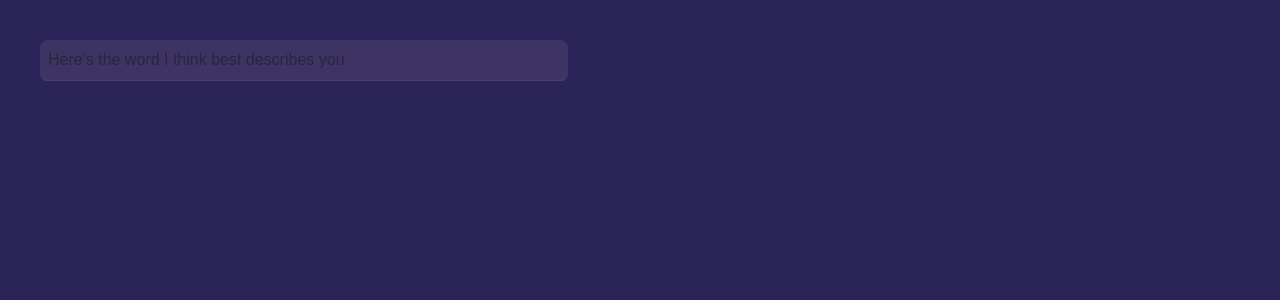
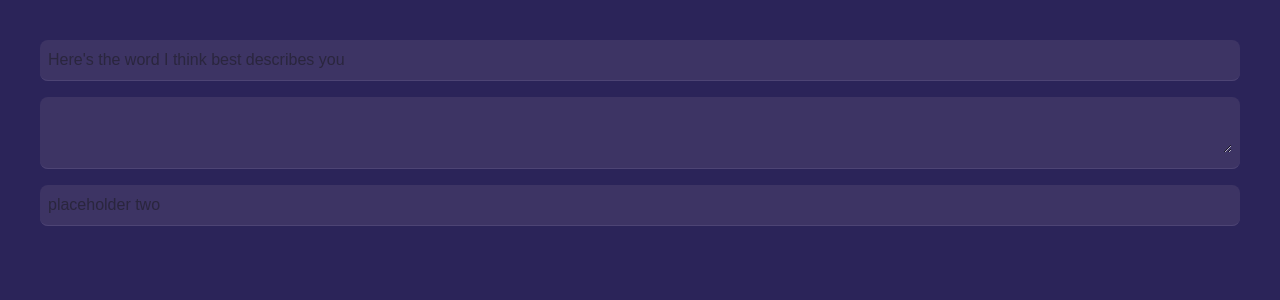
Before and after one commit to SleepyWoodpecker/Birthdays, a Next.js app: page / in a window 1280 px wide. Shown: the top 300 px of the page. Built offline with nearby package versions, Linux system fonts and the light colour scheme.

Commit message:
feat: added textarea field
might be a better idea to split it into a different component though

```diff
--- a/src/app/components/BirthdayWishForm/BirthdayWishForm.tsx
+++ b/src/app/components/BirthdayWishForm/BirthdayWishForm.tsx
@@ -5,6 +5,8 @@ import FormInputField from "./InputField";
 
 export default function BirthdayWishForm() {
   const [oneWordDescription, setOneWordDescription] = useState("");
+  const [placeholderOne, setPlaceholderOne] = useState("");
+  const [placeholderTwo, setPlaceholderTwo] = useState("");
 
   // flow of form:
   // Dear XYZ (should be a title field that can be changed if you have a nickname for them)
@@ -12,13 +14,32 @@ export default function BirthdayWishForm() {
   //
 
   return (
-    <div>
+    <div className="flex flex-col">
+      {/* form title */}
+
+      {/* form fields */}
       <form>
-        <FormInputField
-          inputValue={oneWordDescription}
-          setInputValue={setOneWordDescription}
-        ></FormInputField>
+        <div className="flex flex-col gap-4">
+          <FormInputField
+            inputValue={oneWordDescription}
+            setInputValue={setOneWordDescription}
+            placeHolderText={"Here's the word I think best describes you"}
+          ></FormInputField>
+          <FormInputField
+            inputValue={placeholderOne}
+            setInputValue={setPlaceholderOne}
+            placeHolderText={"placeholder one"}
+            longerInput
+          ></FormInputField>
+          <FormInputField
+            inputValue={placeholderTwo}
+            setInputValue={setPlaceholderTwo}
+            placeHolderText={"placeholder two"}
+          ></FormInputField>
+        </div>
       </form>
+
+      {/* images that you can upload */}
     </div>
   );
 }
--- a/src/app/components/BirthdayWishForm/InputField.tsx
+++ b/src/app/components/BirthdayWishForm/InputField.tsx
@@ -4,44 +4,42 @@ import GlassConatainer from "./GlassContainer";
 interface FormInputFieldProps {
   inputValue: string;
   setInputValue: Dispatch<SetStateAction<string>>;
+  placeHolderText: string;
+  longerInput?: boolean;
 }
 
+// TODO: @Shawn, add max width
+// TODO: @Shawn, remove the padding when using a text area so the bottom left corner aligns more nicely
 export default function FormInputField({
   inputValue,
   setInputValue,
+  placeHolderText,
+  longerInput = false,
 }: FormInputFieldProps) {
-  const handleChange = (e: ChangeEvent<HTMLInputElement>) => {
+  const handleChange = (
+    e: ChangeEvent<HTMLInputElement> | ChangeEvent<HTMLTextAreaElement>
+  ) => {
     setInputValue(e.target.value);
   };
+  const inputClassNames = "!outline-none w-full";
 
   return (
     <GlassConatainer>
-      <input
-        type="text"
-        value={inputValue}
-        onChange={handleChange}
-        className="!outline-none w-128"
-        placeholder="Here's the word I think best describes you"
-      />
+      {longerInput ? (
+        <textarea
+          className={inputClassNames}
+          value={inputValue}
+          onChange={handleChange}
+        ></textarea>
+      ) : (
+        <input
+          type="text"
+          value={inputValue}
+          onChange={handleChange}
+          className={inputClassNames}
+          placeholder={placeHolderText}
+        />
+      )}
     </GlassConatainer>
   );
 }
-
-// module.exports = {
-//   content: [
-//     "./src/pages/**/*.{js,ts,jsx,tsx,mdx}",
-//     "./src/components/**/*.{js,ts,jsx,tsx,mdx}",
-//     "./src/app/**/*.{js,ts,jsx,tsx,mdx}",
-//   ],
-//   theme: {
-//     extend: {
-//       colors: {
-//         formgray: {
-//           100: "#858585",
-//           200: "#939597",
-//         },
-//       },
-//     },
-//   },
-//   plugins: [],
-// };
```
Also changed, not shown: test.txt (added).
